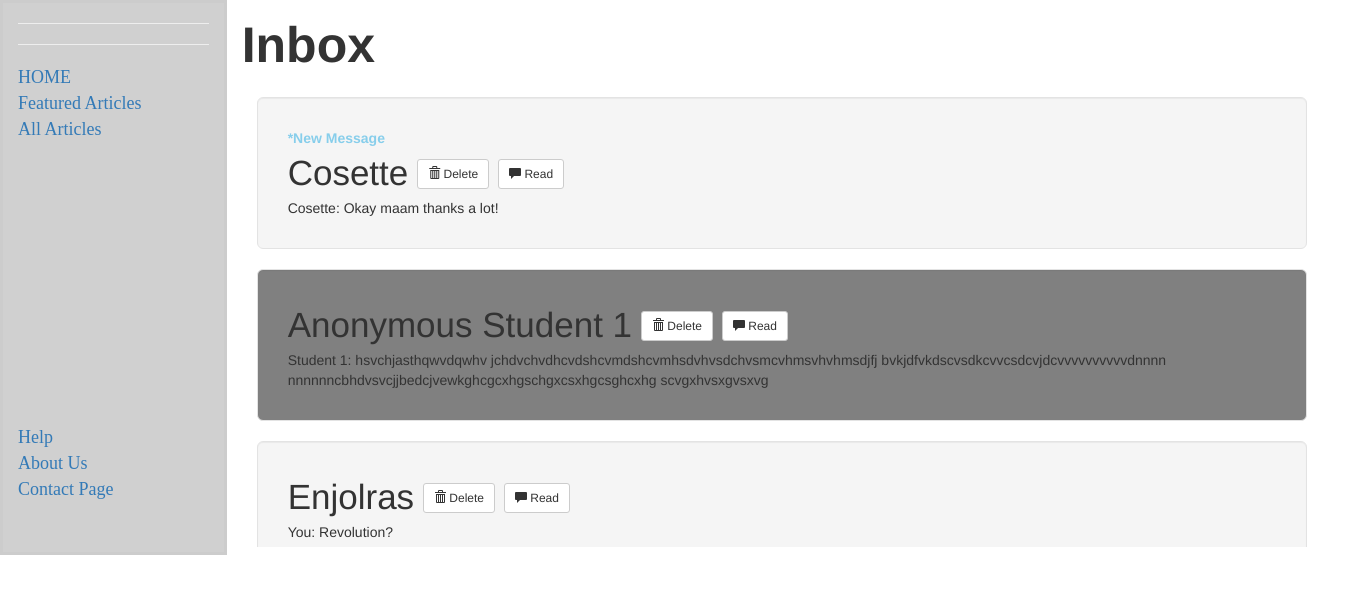
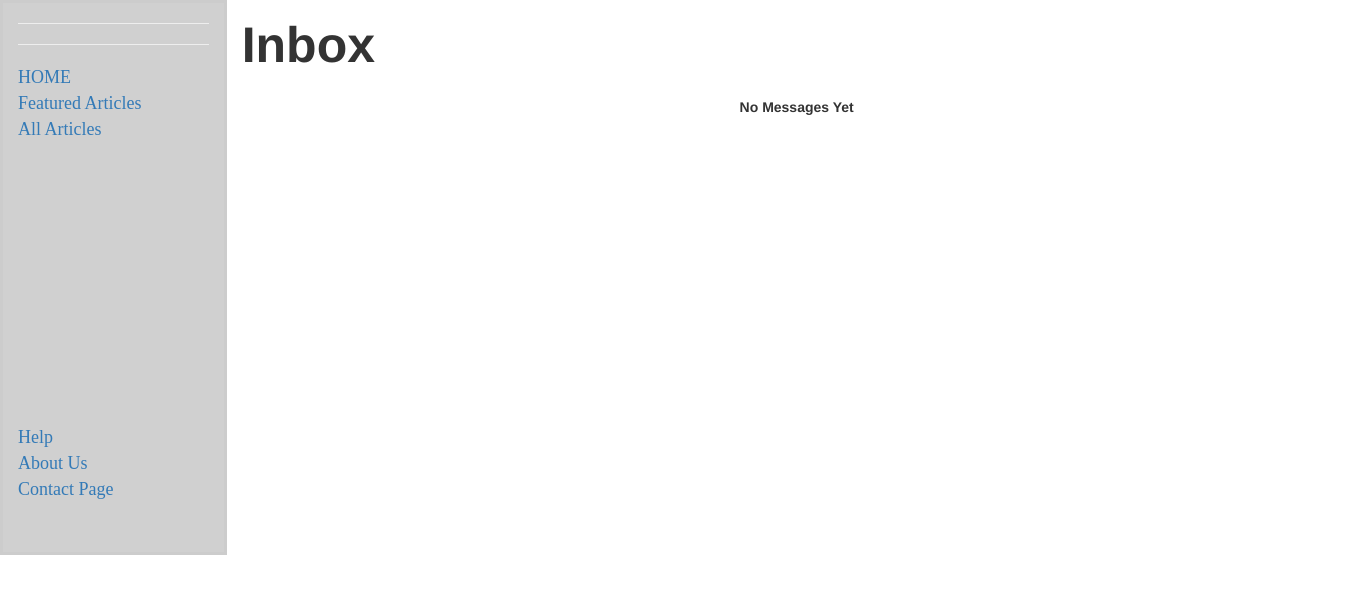
Before and after one commit to RaineCagape/USeP_Online_Guidance_Counseling, a PHP site: page /chatSys/Inbox.php in a window 1360 px wide. Shown: the part 139-733 px from the top of the page. Run offline with PHP 8.4, Linux system fonts and the light colour scheme; the visitor is signed in with stand-in values (Sample User, id 1); tables that the repository leaves empty or names only in its code hold one stand-in row (values such as "Sample post"); some libraries are stand-ins or nearby versions.

Commit message:
Partial Fix chat Sys, Thread Generate dle lng katubag ang counselor

```diff
--- a/chatSys/Inbox.php
+++ b/chatSys/Inbox.php
@@ -12,10 +12,19 @@
      }
 
      $role = $_SESSION['role'];
+     $studId = $_SESSION['id'];
+
 
      if($role == "Student"){
+
         header("location: chat.php");
+        $_SESSION['threadId']=$studId;
+
+
      }
+
+
+
 
 
 
@@ -35,6 +44,37 @@
     <link rel="stylesheet" href="../css/inboxStyle.css">
     <link rel="stylesheet" href="https://maxcdn.bootstrapcdn.com/bootstrap/3.3.7/css/bootstrap.min.css">
 
+    <script src="https://maxcdn.bootstrapcdn.com/bootstrap/3.3.7/js/bootstrap.min.js"></script>
+    <script src="https://ajax.googleapis.com/ajax/libs/jquery/3.2.1/jquery.min.js"></script>
+
+    <script type="text/javascript">
+
+     function updateChatAJAx(){
+        var ajaxRequest;  // The variable that makes Ajax possible!
+        ajaxRequest = new XMLHttpRequest();
+        // Create a function that will receive data sent from the server
+        ajaxRequest.onreadystatechange = function(){
+                if(ajaxRequest.readyState == 4){
+                        //The response
+                    document.getElementById('inbox').innerHTML = ajaxRequest.responseText;
+                    // document.getElementById('messages').scrollIntoView(true);
+                }
+
+        }
+
+        ajaxRequest.open("GET", "chatGenerate.php", true);
+        ajaxRequest.send(null);
+
+     }
+
+
+    $(document).ready(function(){
+
+        setInterval("updateChatAJAx()",1000);
+
+
+    });
+</script>
 </head>
 <body>
     <div class="container-fluid">
@@ -68,51 +108,15 @@
 
                  <label style="font-size: 50px;">Inbox</label>
 
-               <div class="container">
-
-                    <div class="well well-lg" >
-                     <b style="color:skyblue;">*New Message</b><br>
-                         <span class="name">Cosette</span>
-                         <button type="button" class="btn btn-default btn-sm" >
-                         <span class="glyphicon glyphicon-trash"></span> Delete
-                         </button>
-                         <button type="button" class="btn btn-default btn-sm" >
-                         <span class="glyphicon glyphicon-comment"></span> Read
-                         </button>
-                         </br>
-                            Cosette: Okay maam thanks a lot!
-                     </div>
-
-                     <div class="well well-lg" style="background-color: gray;" >
-                         <span class="name">Anonymous Student 1</span>
-                         <button type="button" class="btn btn-default btn-sm" >
-                         <span class="glyphicon glyphicon-trash"></span> Delete
-                         </button>
-                         <button type="button" class="btn btn-default btn-sm" >
-                         <span class="glyphicon glyphicon-comment"></span> Read
-                         </button>
-                         </br>
-                            Student 1: hsvchjasthqwvdqwhv jchdvchvdhcvdshcvmdshcvmhsdvhvsdchvsmcvhmsvhvhmsdjfj bvkjdfvkdscvsdkcvvcsdcvjdcvvvvvvvvvvdnnnn nnnnnncbhdvsvcjjbedcjvewkghcgcxhgschgxcsxhgcsghcxhg scvgxhvsxgvsxvg
-
-                     </div>
-
-                     <div class="well well-lg" >
-                         <span class="name">Enjolras</span>
-                         <button type="button" class="btn btn-default btn-sm" >
-                         <span class="glyphicon glyphicon-trash"></span> Delete
-                         </button>
-                         <button type="button" class="btn btn-default btn-sm" >
-                         <span class="glyphicon glyphicon-comment"></span> Read
-                         </button>
-                         </br>
-                            You: Revolution?
-
-                     </div>
+               <div class="container" id="inbox">
 
 
 
 
                 </div>
+
+
+
 
              </div>
 
--- /dev/null
+++ b/chatSys/chatGenerate.php
@@ -0,0 +1,69 @@
+
+<?php
+
+     require_once '../config.php';
+
+     $studentName = $message = $threadId= "";
+
+
+     $sql="SELECT chats.message, users.firstname, chats.userId, chats.threadId, users.id, users.role ";
+     $sql .= "FROM chats  ";
+     $sql .= "RIGHT JOIN users on chats.userId = users.id ";
+     $sql .= "WHERE users.role = 'Student'";
+     $sql .= "ORDER BY chats.messageId DESC ";
+
+     if($result = mysqli_query($link,$sql)){
+
+
+            if(mysqli_num_rows($result) > 0){
+
+                while($row = mysqli_fetch_array($result)){
+
+                    $studentName = $row['firstname'];
+                    $message = $row['message'];
+                    $id = $row['id'];
+                    $threadId = $row['threadId'];
+
+
+                ?>
+
+                <form action="<?php echo $_SERVER['PHP_SELF'];?>" method="post" >
+
+                  <div class='well well-lg'  >
+                        <span class='name'><?php echo $studentName ;?></span>
+
+
+                         <button type='button' name="read" class='btn btn-default btn-sm' onclick="window.location.href='chat.php?thread=<?php echo $threadId; ?>' " >
+                         <span class='glyphicon glyphicon-comment'></span> Read
+                         </button>
+
+<!--  -->
+
+                        </br>
+                            <?php echo $message ?> <?php echo $threadId ?>
+
+                     </div>
+                 </form>
+
+                <?php
+
+                }
+
+                mysqli_free_result($result);
+
+            }
+
+            else{
+
+                echo "<p style='text-align: center; font-weight:bold;'>No Messages Yet</p>";
+            }
+
+                mysqli_close($link);
+        }
+
+
+
+
+
+
+?>
--- a/css/inboxStyle.css
+++ b/css/inboxStyle.css
@@ -35,7 +35,7 @@
 }
 
 .btn{
-	margin-top: -15px;
+	margin-top: -17px;
 	margin-left: 5px;
 }
 
@@ -45,7 +45,7 @@
 	margin-bottom: 15px;
 	border-style: dotted;
 	border-color: #CCCCCC;
-	height: 380px;
+	height: 370px;
 	overflow-y: scroll;
 }
 
--- a/register.php
+++ b/register.php
@@ -17,7 +17,7 @@
 
     else{
         // Prepare a select statement
-        $sql = "SELECT id FROM users WHERE username = ?";
+        $sql = " SELECT id FROM users WHERE username = ?";
 
         if($stmt = mysqli_prepare($link, $sql)){
             // Bind variables to the prepared statement as parameters
@@ -112,10 +112,9 @@
                 $_SESSION['address'] = $address;
                 $_SESSION['email'] = $email;
                 $_SESSION['role'] = $role;
-                $_SESSION['id'] = $id;
 
                 // Redirect to login page
-                header("location: index.php");
+                header("location: login.php");
             } else{
                 echo "Something went wrong. Please try again later.";
             }
```
Also changed, not shown: chatSys/chat.php (+46 -6 lines), chatSys/displayMessage.php (+14 -6 lines), chatSys/sendmessage.php (+29 -6 lines), css/chatStyle.css (+6 -4 lines), index.php (+7 -5 lines).
